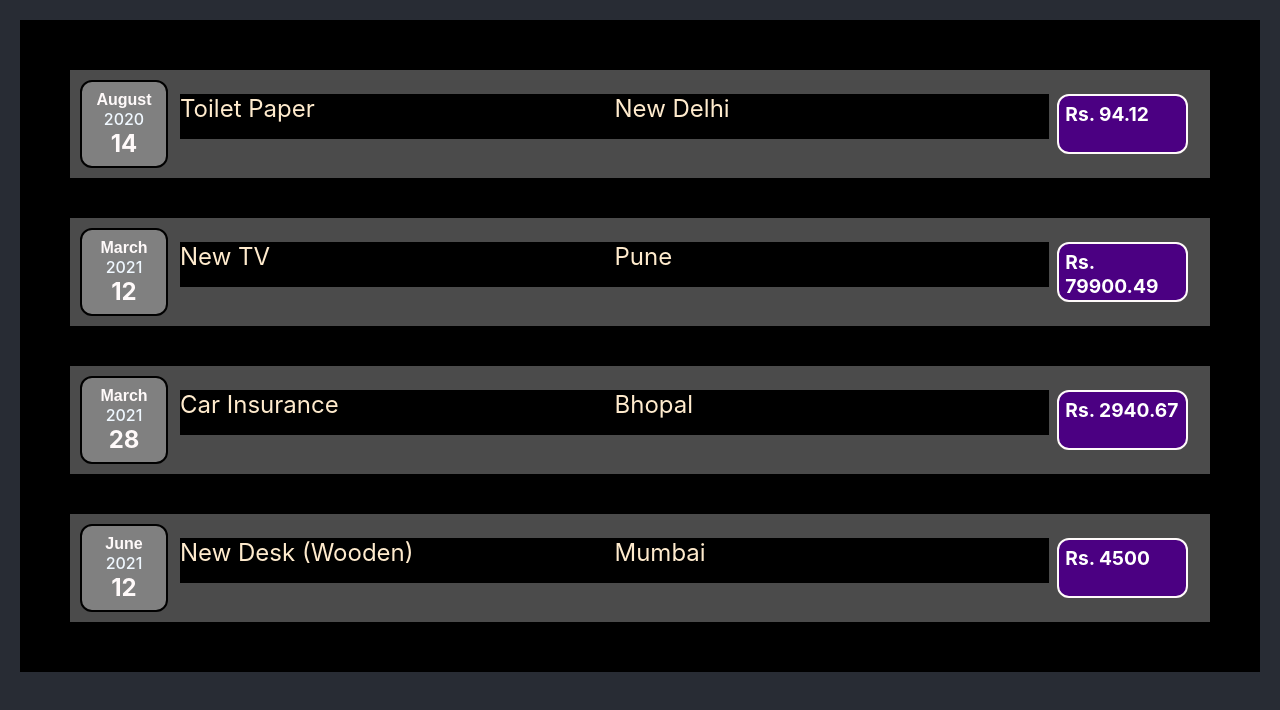
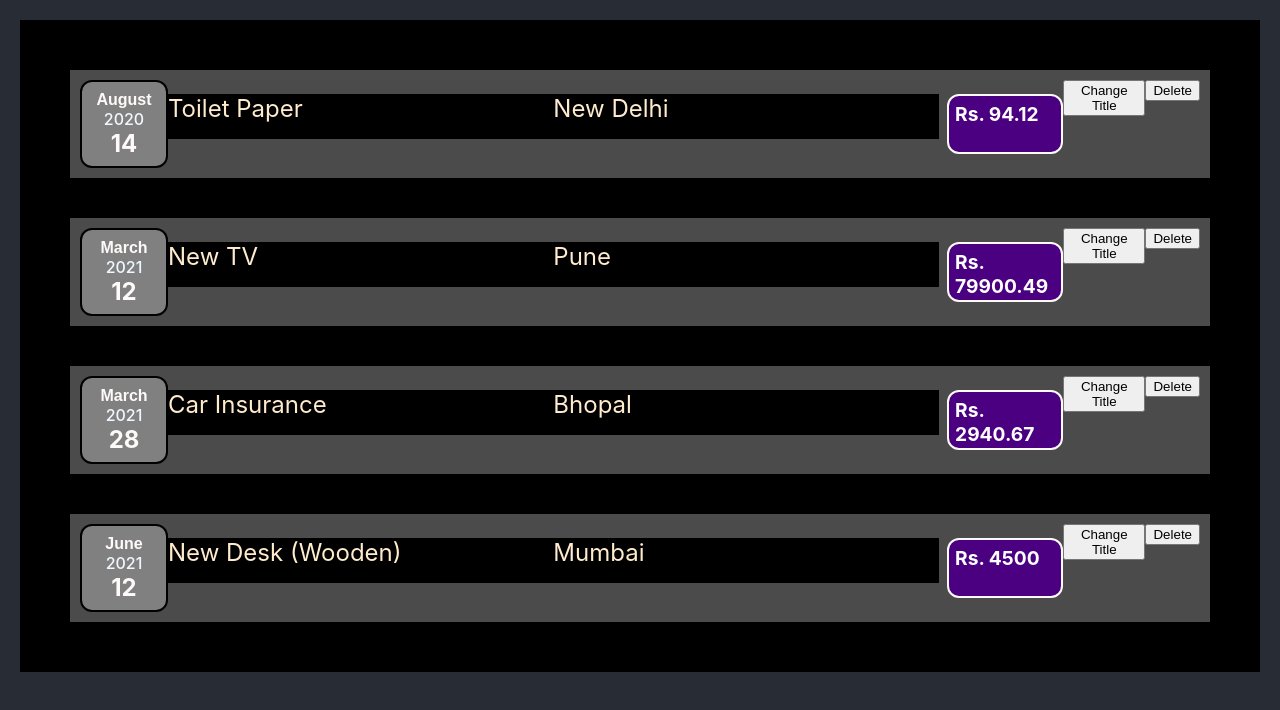
Before and after one commit to iamASR27/Tasks, a React (Create React App) app: page / in a window 1280 px wide. Shown: the top 710 px of the page. Built offline with nearby package versions, Linux system fonts and the light colour scheme.

Commit message:
added delete and change title button

```diff
--- a/src/component/Expenses/Items.js
+++ b/src/component/Expenses/Items.js
@@ -4,6 +4,13 @@ import Exdetails from "./Details";
 import './Items.css'
 
 const ExItems = (props) => {
+  const clickHandler = () => {
+    console.log("Clicked!");
+  }
+  const deleteExpense = () => {
+    const cardElement = document.getElementsByClassName("ex-items");
+    cardElement[0].remove();
+  }
   return (
     <Card className="ex-items">
       <ExDate date={props.date} className="ex-date"/>
@@ -12,6 +19,8 @@ const ExItems = (props) => {
         amount={props.amount}
         location={props.location}
       />
+      <button onClick={clickHandler}>Change Title</button>
+      <button onClick={deleteExpense}>Delete</button>
     </Card>
   );
 };
```
